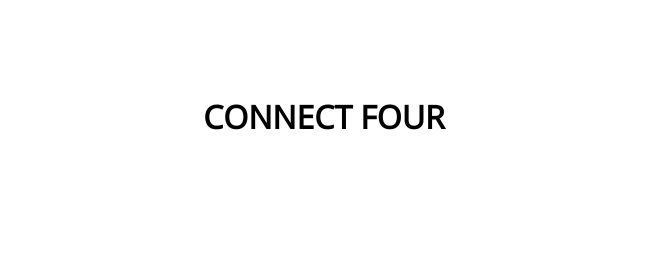
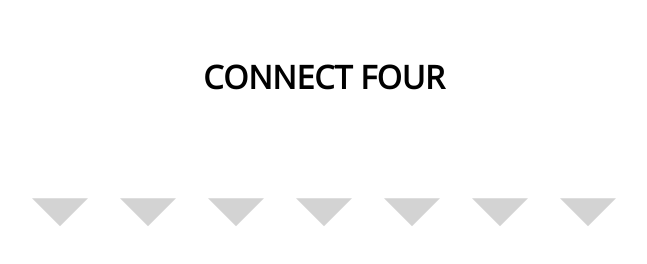
Before and after one commit to badrEbadri/connect-four-codealong, a plain HTML site: page index.html in a window 1280 px wide. Shown: the whole page, without its empty margins (316-963 px from the left). Drawn offline with nearby package versions, Linux system fonts and the light colour scheme.

Commit message:
Add some markup

```diff
--- a/css/main.css
+++ b/css/main.css
@@ -15,6 +15,7 @@ body {
 #markers {
   display: grid;
   grid-template-columns: repeat(7, 10vmin);
+  grid-template-rows: 10vmin;
   gap: 1vmin;
   margin-bottom: 1vmin;
 }
--- a/index.html
+++ b/index.html
@@ -13,7 +13,13 @@
   <h2 id="msg"></h2>
 
   <section id="markers">
-
+    <div></div>
+    <div></div>
+    <div></div>
+    <div></div>
+    <div></div>
+    <div></div>
+    <div></div>
   </section>
 
   <section id="board">
```
